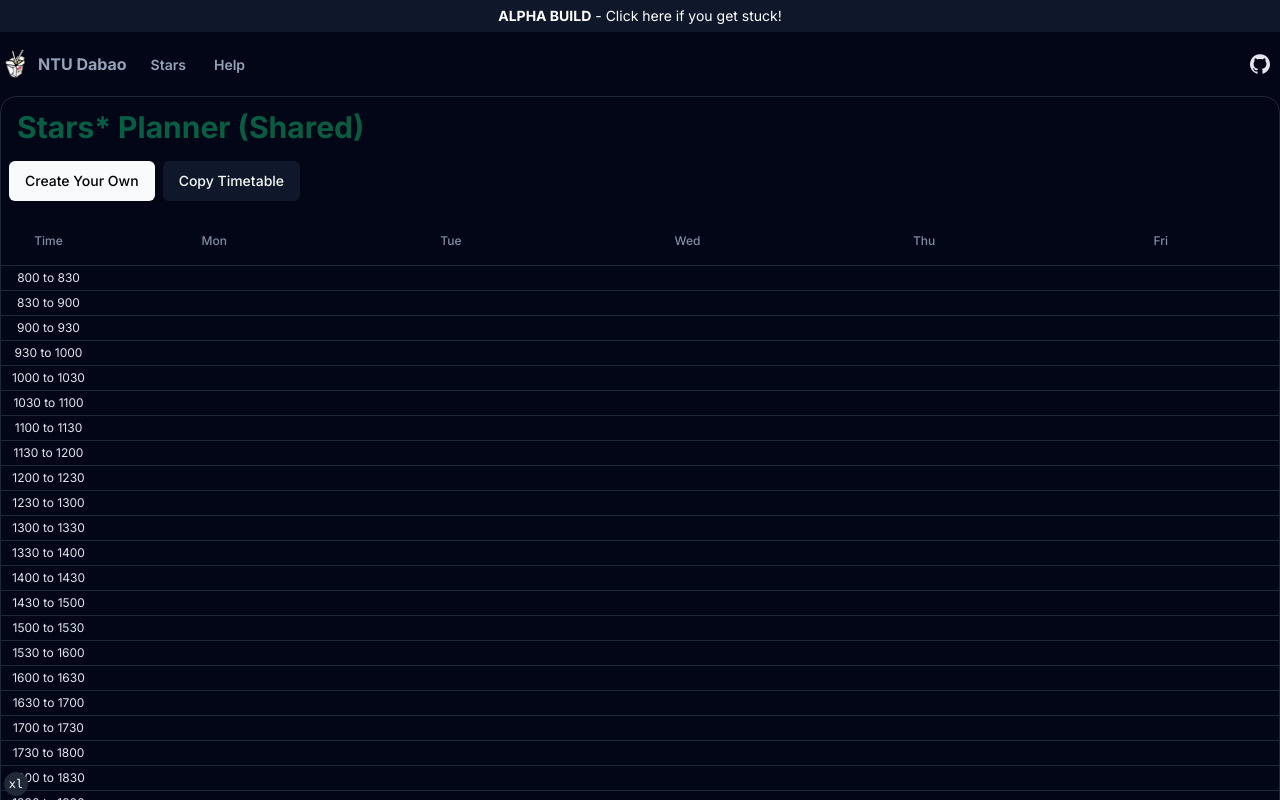
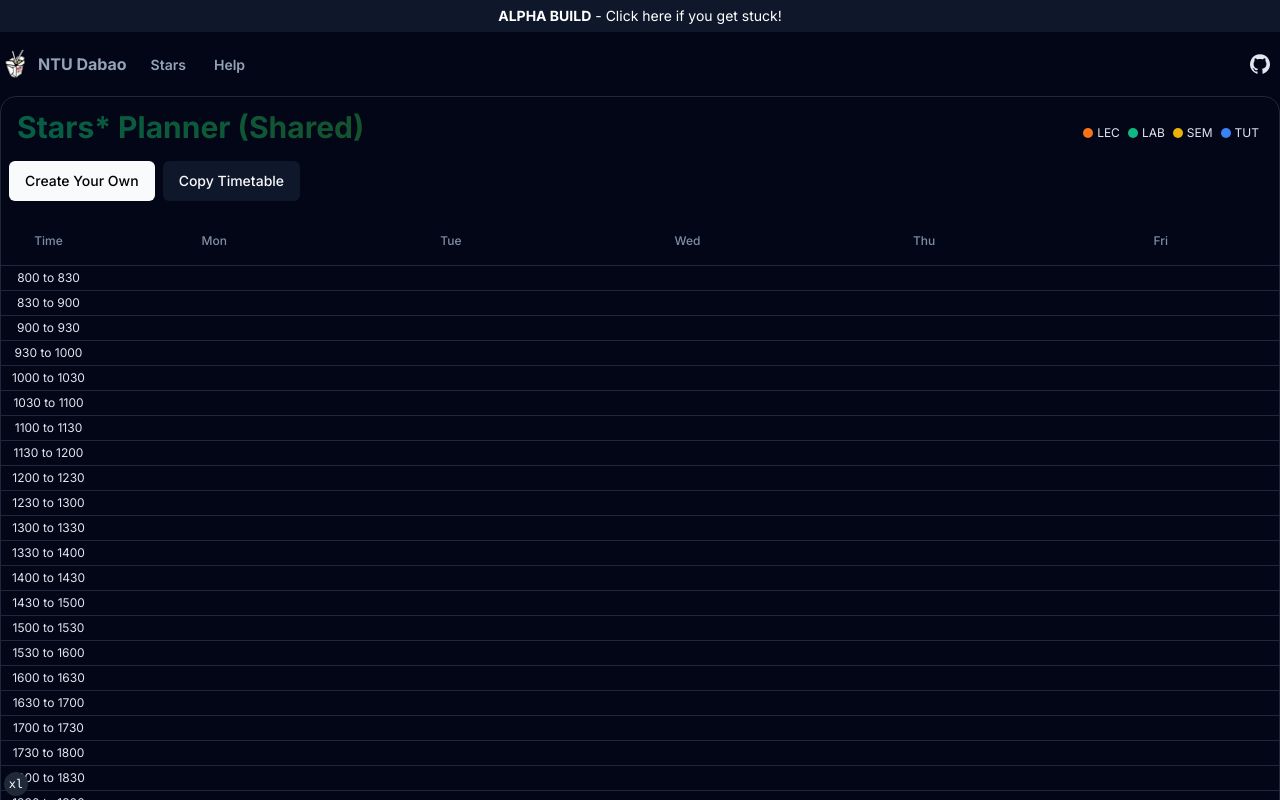
Before and after one commit to Dallas-Ng/ntu-mods, a Next.js app: page /share in a window 1280 px wide. Shown: the top 800 px of the page. Built offline with nearby package versions, Linux system fonts and the light colour scheme.

Commit message:
feat: added legend

```diff
--- a/app/(main)/share/page.tsx
+++ b/app/(main)/share/page.tsx
@@ -4,6 +4,7 @@
 
 import { Button } from "@/components/ui/button"
 import Loading from "@/components/loading"
+import StarsTableLegend from "@/components/stars-table-legend"
 
 const StarsTable = dynamic(() => import("@/components/stars-table"), {
   ssr: false,
@@ -18,9 +19,13 @@
 export default function StarsPage() {
   return (
     <div className="bg-white dark:bg-slate-950 sm:rounded-2xl sm:border ">
-      <h1 className="bg-gradient-to-r from-emerald-800 to-green-900 bg-clip-text pl-4 pt-3 text-3xl font-bold text-transparent">
-        Stars* Planner (Shared)
-      </h1>
+      <div className="flex items-baseline justify-between pl-4 pr-5 pt-3">
+        <h1 className="bg-gradient-to-r from-emerald-800 to-green-900 bg-clip-text  text-3xl font-bold text-transparent">
+          Stars* Planner (Shared)
+        </h1>
+
+        <StarsTableLegend />
+      </div>
 
       <div className="flex gap-2 px-2 py-4">
         <Link href="/stars">
--- a/app/(main)/stars/page.tsx
+++ b/app/(main)/stars/page.tsx
@@ -2,6 +2,7 @@
 import dynamic from "next/dynamic"
 
 import Loading from "@/components/loading"
+import StarsTableLegend from "@/components/stars-table-legend"
 
 const StarsPlanner = dynamic(() => import("@/components/stars-planner"), {
   ssr: false,
@@ -10,10 +11,14 @@
 
 export default function StarsPage() {
   return (
-    <div className="bg-white dark:bg-slate-950 sm:rounded-2xl sm:border ">
-      <h1 className="bg-gradient-to-r from-blue-800 to-indigo-900 bg-clip-text pl-4 pt-3 text-3xl font-bold text-transparent">
-        Stars* Planner
-      </h1>
+    <div className=" bg-white dark:bg-slate-950 sm:rounded-2xl sm:border">
+      <div className="flex items-baseline justify-between pl-4 pr-5 pt-3">
+        <h1 className="bg-gradient-to-r from-blue-800 to-indigo-900 bg-clip-text  text-3xl font-bold text-transparent">
+          Stars* Planner
+        </h1>
+
+        <StarsTableLegend />
+      </div>
 
       <StarsPlanner />
     </div>
--- /dev/null
+++ b/components/stars-table-legend.tsx
@@ -0,0 +1,29 @@
+export default function StarsTableLegend() {
+  return (
+    <div className="flex items-center gap-2">
+      <div className="flex items-center gap-1">
+        <span className="h-[10px] w-[10px] rounded-full bg-orange-500" />
+        <span className="text-xs">LEC</span>
+      </div>
+      <div className="flex items-center gap-1">
+        <span className="h-[10px] w-[10px] rounded-full bg-emerald-500" />
+        <span className="text-xs">LAB</span>
+      </div>
+
+      <div className="flex items-center gap-1">
+        <span className="h-[10px] w-[10px] rounded-full bg-yellow-500" />
+        <span className="text-xs">SEM</span>
+      </div>
+
+      <div className="flex items-center gap-1">
+        <span className="h-[10px] w-[10px] rounded-full bg-blue-500" />
+        <span className="text-xs">TUT</span>
+      </div>
+
+      {/* <div className="flex items-center gap-1">
+        <span className="h-[10px] w-[10px] rounded-full bg-gray-500" />
+        <span className="text-xs">Others</span>
+      </div> */}
+    </div>
+  )
+}
```
